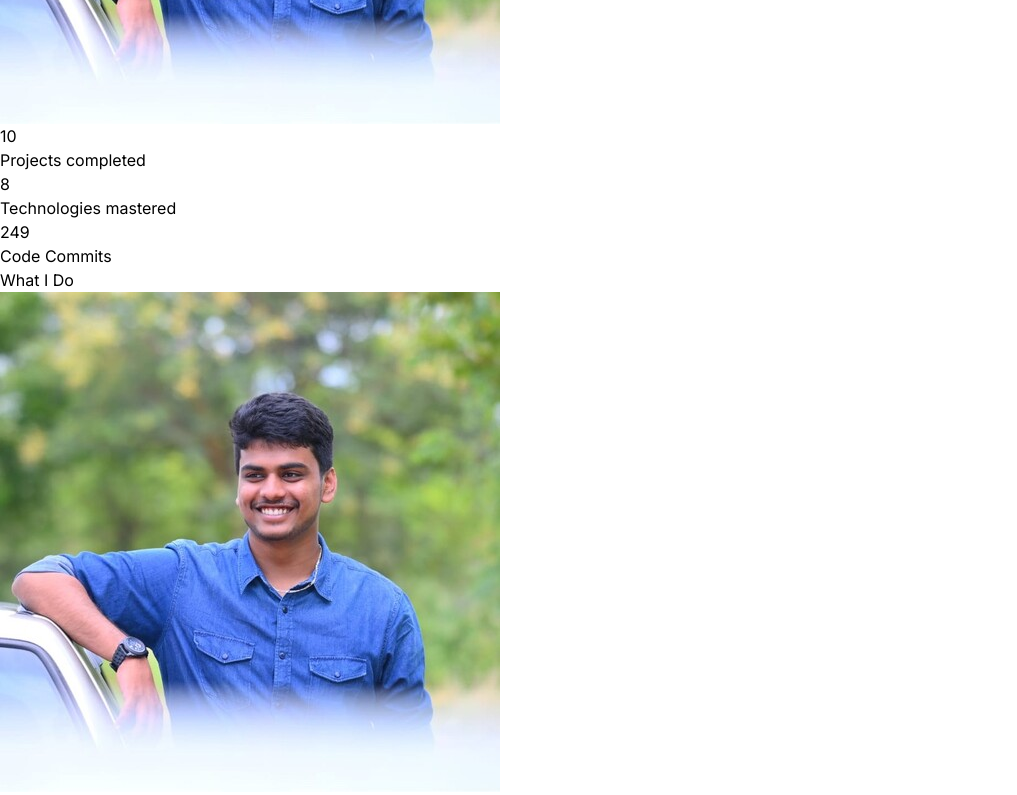
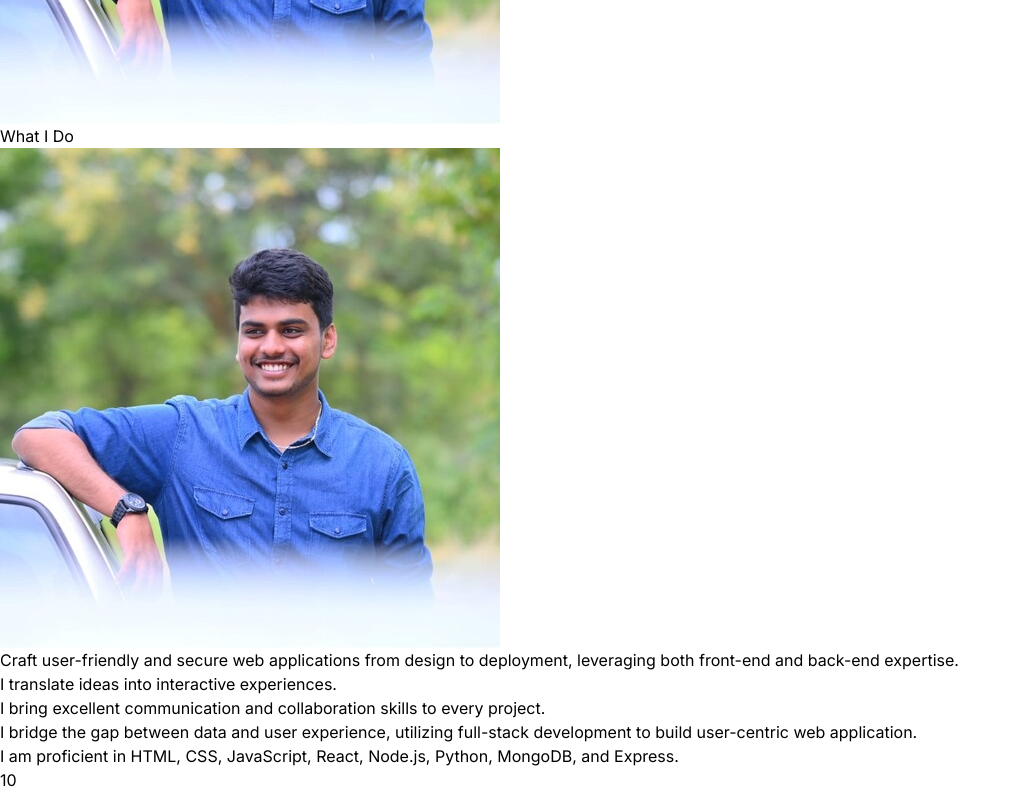
Before and after one commit to RithikRaja28/Rithik-Portfolio, a React (Vite) app: page / in a window 1280 px wide. Shown: the part 600-1395 px from the top of the page, without its empty margins (0-1017 px from the left). Built offline with nearby package versions, Linux system fonts and the light colour scheme.

Commit message:
framer motion changes

```diff
--- a/src/App.jsx
+++ b/src/App.jsx
@@ -18,8 +18,8 @@ const App = () => {
       <div className="container mx-auto px-8">
         <Navbar />
         <Hero />
+        <About />
         <Stats />
-        <About />
         <Technology />
         {/* <Experience /> */}
       <Project />
--- a/src/components/About/About.jsx
+++ b/src/components/About/About.jsx
@@ -2,12 +2,18 @@ import React from "react";
 import { ABOUT_TEXT } from "../../constants";
 import profilePic from "../../assets/rithikrajaprofilepic.jpg";
 import { motion } from "framer-motion";
+import Stats from "../Stats/Stats";
 const About = () => {
   return (
     <div className="border-b border-neutral-900 pb-4">
-      <h1 className="my-20 text-center text-4xl">
+      <motion.h1
+        whileInView={{ opacity: 1, y: 0 }}
+        initial={{ opacity: 0, y: -100 }}
+        transition={{ duration: 1 }}
+        className="my-20 text-center text-4xl"
+      >
         What I <span className="text-neutral-500">Do</span>
-      </h1>
+      </motion.h1>
       <motion.div
         whileInView={{ opacity: 1, x: 0 }}
         initial={{ opacity: 0, x: -100 }}
@@ -16,11 +22,7 @@ const About = () => {
       >
         <div className="w-full lg:w-1/2 lg:p-8">
           <div className="flex items-center justify-center">
-            <img
-              className="rounded-2xl"
-              src={profilePic}
-              alt="About"
-            />
+            <img className="rounded-2xl" src={profilePic} alt="About" />
           </div>
         </div>
         <motion.div
@@ -30,7 +32,80 @@ const About = () => {
           className="w-full lg:w-1/2"
         >
           <div className="flex justify-center lg:justify-start">
-            <p className="my-2 max-w-xl py-6">{ABOUT_TEXT}</p>
+            {/* <p className="my-2 max-w-xl py-6">{ABOUT_TEXT}</p> */}
+            <motion.ol
+              whileInView={{ opacity: 1, y: 0 }}
+              initial={{ opacity: 0, y: -100 }}
+              transition={{ duration: 1 }}
+              className="my-2 max-w-xl py-6 relative border-s border-gray-200 dark:border-gray-700"
+            >
+              <motion.li
+                whileInView={{ opacity: 1, y: 0 }}
+                initial={{ opacity: 0, y: -100 }}
+                transition={{ duration: 1.5 }}
+                class="mb-10 ms-4"
+              >
+                <div class="absolute w-3 h-3 bg-gray-200 rounded-full mt-1.5 -start-1.5 border border-white dark:border-gray-900 dark:bg-gray-700"></div>
+
+                <h3 class="text-lg font-semibold text-gray-900 dark:text-white">
+                  Craft user-friendly and secure web applications from design to
+                  deployment, leveraging both front-end and back-end expertise.
+                </h3>
+              </motion.li>
+              <motion.li
+                whileInView={{ opacity: 1, y: 0 }}
+                initial={{ opacity: 0, y: -100 }}
+                transition={{ duration: 1.5 }}
+                class="mb-10 ms-4"
+              >
+                <div class="absolute w-3 h-3 bg-gray-200 rounded-full mt-1.5 -start-1.5 border border-white dark:border-gray-900 dark:bg-gray-700"></div>
+
+                <h3 class="text-lg font-semibold text-gray-900 dark:text-white">
+                  I translate ideas into interactive experiences.
+                </h3>
+              </motion.li>
+              <motion.li
+                whileInView={{ opacity: 1, y: 0 }}
+                initial={{ opacity: 0, y: -100 }}
+                transition={{ duration: 1.5 }}
+                class="mb-10 ms-4"
+              >
+                <div class="absolute w-3 h-3 bg-gray-200 rounded-full mt-1.5 -start-1.5 border border-white dark:border-gray-900 dark:bg-gray-700"></div>
+
+                <h3 class="text-lg font-semibold text-gray-900 dark:text-white">
+                  I bring excellent communication and collaboration skills to
+                  every project.
+                </h3>
+              </motion.li>
+
+              <motion.li
+                whileInView={{ opacity: 1, y: 0 }}
+                initial={{ opacity: 0, y: -100 }}
+                transition={{ duration: 1.5 }}
+                class="mb-10 ms-4"
+              >
+                <div class="absolute w-3 h-3 bg-gray-200 rounded-full mt-1.5 -start-1.5 border border-white dark:border-gray-900 dark:bg-gray-700"></div>
+
+                <h3 class="text-lg font-semibold text-gray-900 dark:text-white">
+                  I bridge the gap between data and user experience, utilizing
+                  full-stack development to build user-centric web application.
+                </h3>
+              </motion.li>
+
+              <motion.li
+                whileInView={{ opacity: 1, y: 0 }}
+                initial={{ opacity: 0, y: -100 }}
+                transition={{ duration: 1.5 }}
+                class="mb-10 ms-4"
+              >
+                <div class="absolute w-3 h-3 bg-gray-200 rounded-full mt-1.5 -start-1.5 border border-white dark:border-gray-900 dark:bg-gray-700"></div>
+
+                <h3 class="text-lg font-semibold text-gray-900 dark:text-white ">
+                  I am proficient in HTML, CSS, JavaScript, React, Node.js,
+                  Python, MongoDB, and Express.
+                </h3>
+              </motion.li>
+            </motion.ol>
           </div>
         </motion.div>
       </motion.div>
```
